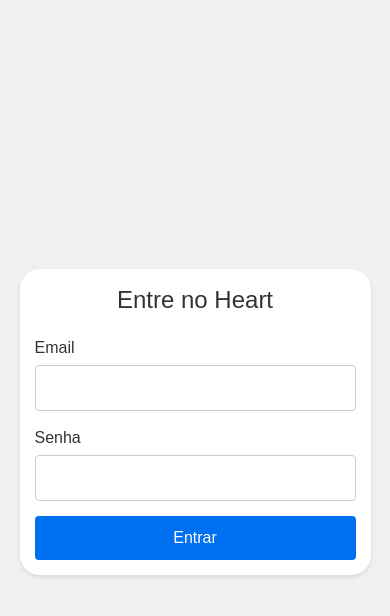
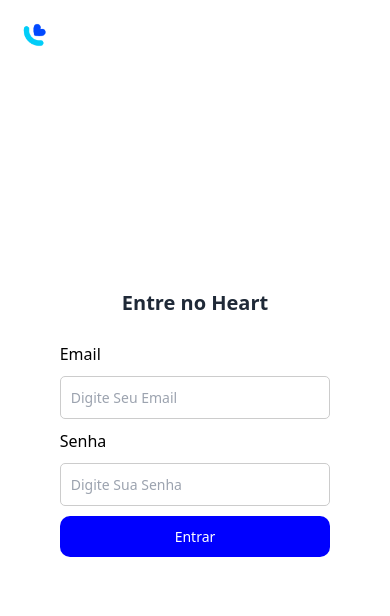
Before and after one commit to sounuv/echo_frontend, a Next.js app: page /login in a window 390 px wide. Shown: the top 616 px of the page. Built offline with nearby package versions, Linux system fonts and the light colour scheme.

Commit message:
Refinamento da estilização e responsividade da tela Login

```diff
--- a/src/app/globals.css
+++ b/src/app/globals.css
@@ -15,81 +15,103 @@
 }
 
 body {
-  color: var(--foreground);
-  background: var(--background);
-  font-family: Arial, Helvetica, sans-serif;
-}
-
-.container {
   display: flex;
   justify-content: center;
   align-items: center;
-  min-height: 100vh;
-  background-color: #f0f0f0;
+  height: 100vh;
+  background: linear-gradient(to bottom, #00C6FF, #0300A3);
+  padding: 0;
 }
 
-.login-box {
-  background-color: #fff;
-  padding: 20px;
-  border-radius: 8px;
-  box-shadow: 0 2px 4px rgba(0, 0, 0, 0.1);
-  max-width: 400px;
+/* Container principal branco */
+.container {
+  width: 95%;
+  height: 95vh;
+  max-width: 1400px;
+  background: white;
+  border-radius: 20px;
   display: flex;
-  flex-direction: column;
+  justify-content: center;
   align-items: center;
-  width: 90%;
-  color: rgb(51 51 51);
-  border-radius: 20px;
-  animation: svelte-y2tngj-initializeBackground 2s ease-in-out forwards;
+  box-shadow: 0 4px 8px rgba(0, 0, 0, 0.1);
+  position: relative;
 }
 
-.login-box h2 {
-  text-align: center;
-  margin-bottom: 20px;
-  font-size: 1.5rem;
-  line-height: 2rem;
+/* Logo*/
+.logo {
+  position: absolute;
+  top: 20px;
+  left: 20px;
+  width: 30px;
+  height: 30px;
 }
 
-.login-form {
-  width: 100%;
+.logo-section {
+  margin-bottom: 1.5rem;
 }
 
-.input-group {
-  margin-bottom: 15px;
-  width: 100%;
+.title {
+  font-size: 1.25rem;
+  font-weight: 600;
+  color: #1f2937;
+  text-align: center;
 }
 
-.input-group label {
-  display: block;
-  margin-bottom: 5px;
+
+/* Formulário centralizado */
+.form-box {
+  width: 100%;
+  max-width: 400px;
+  text-align: center;
 }
 
-.input-group input {
+/* Inputs */
+input {
   width: 100%;
-  padding: 10px;
+  padding: 12px;
+  margin: 10px 0;
   border: 1px solid #ccc;
-  border-radius: 4px;
-  box-sizing: border-box;
+  border-radius: 5px;
+  font-size: 16px;
 }
 
+/* Botão de login */
 button {
   width: 100%;
-  padding: 10px;
-  background-color: #0070f3;
-  color: #fff;
+  padding: 12px;
   border: none;
-  border-radius: 4px;
+  background: blue;
+  color: white;
+  font-size: 18px;
+  border-radius: 10px;
   cursor: pointer;
-  box-sizing: border-box;
+  transition: background 0.3s ease;
 }
 
+button:hover {
+  background: darkblue;
+}
+
+/* Responsividade */
 @media (max-width: 768px) {
-  .login-box {
-    width: 90%;
-    padding: 15px;
+  .container {
+      width: 100%;
+      height: 100vh;
+      border-radius: 0;
   }
 
-  .login-box h2 {
-    font-size: 1.5em;
+  .form-box {
+      width: 90%;
   }
 }
+
+@media (max-width: 480px) {
+  h2 {
+      font-size: 20px;
+  }
+
+  input, button {
+      font-size: 14px;
+      padding: 10px;
+  }
+}
--- a/src/app/login/page.tsx
+++ b/src/app/login/page.tsx
@@ -1,41 +1,22 @@
-'use client';
+import React from "react";
 
-import { useState } from 'react';
 
 export default function Login() {
-  const [email, setEmail] = useState<string>('');
-  const [senha, setSenha] = useState<string>('');
-
-  const handleSubmit = (e: React.FormEvent) => {
-    e.preventDefault();
-    console.log('Email:', email);
-    console.log('Senha:', senha);
-  };
-
   return (
     <div className="container">
-      <div className="login-box">
-        <h2>Entre no Heart</h2>
-        <form className='login-form' onSubmit={handleSubmit}>
-          <div className="input-group">
+      <div className="content">
+        <div className="logo-section">
+          <img className="logo" src="./logo.png"/>
+          <h1 className="title">Entre no Heart</h1>
+        </div>
+        <form>
+          <div className="form-group">
             <label htmlFor="email">Email</label>
-            <input
-              type="email"
-              id="email"
-              value={email}
-              onChange={(e) => setEmail(e.target.value)}
-              required
-            />
+            <input type="email" id="email" placeholder="Digite Seu Email"/>
           </div>
-          <div className="input-group">
-            <label htmlFor="senha">Senha</label>
-            <input
-              type="password"
-              id="senha"
-              value={senha}
-              onChange={(e) => setSenha(e.target.value)}
-              required
-            />
+          <div className="form-group">
+            <label htmlFor="password">Senha</label>
+            <input type="password" id="password" placeholder="Digite Sua Senha"/>
           </div>
           <button type="submit">Entrar</button>
         </form>
```
Also changed, not shown: public/logo.png (added).
